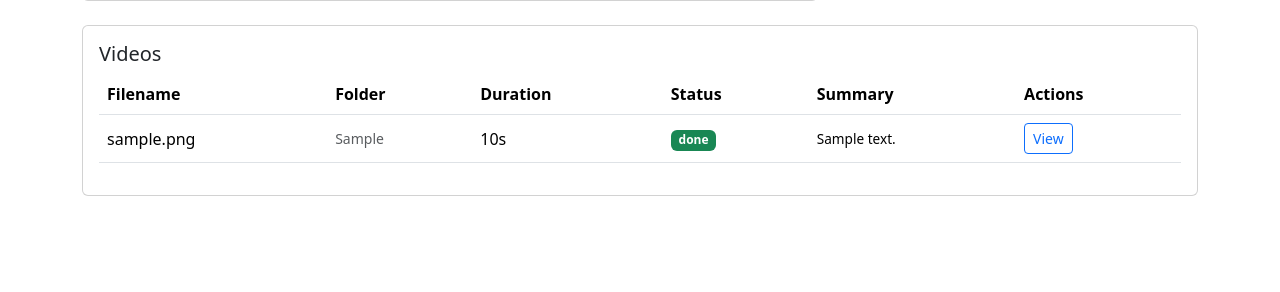
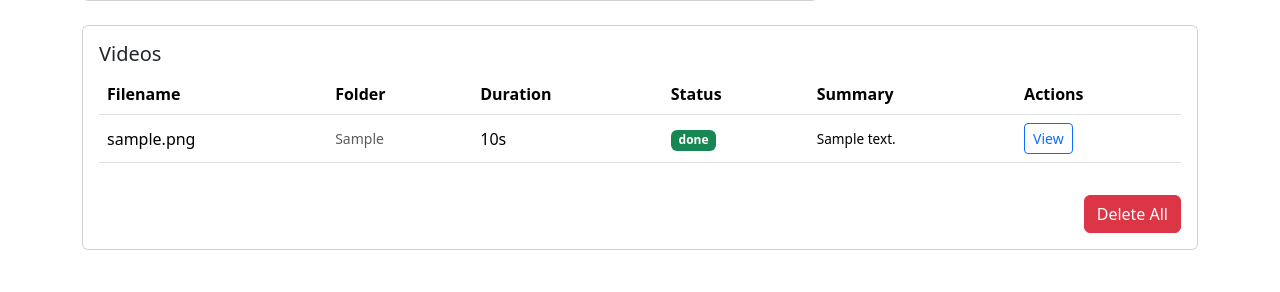
Before and after one commit to PiPcallRail/VideoAnalysis, a Flask app: page / in a window 1280 px wide. Shown: the part 287-579 px from the top of the page. Run offline with Flask 3, Linux system fonts and the light colour scheme; tables that the repository leaves empty hold one stand-in row (values such as "Sample post").

Commit message:
Add Delete All button to wipe videos, transcripts, and uploads
Provides a full reset of the app: deletes output files, uploaded
videos, and all DB records. Guarded by a confirm dialog to prevent
accidental use.

Co-Authored-By: Claude Opus 4.6 <noreply@anthropic.com>

```diff
--- a/app.py
+++ b/app.py
@@ -3,6 +3,7 @@
 import json
 import os
 import re
+import shutil
 
 from dotenv import load_dotenv
 from flask import Flask, flash, jsonify, redirect, render_template, request, send_file, url_for
@@ -258,5 +259,28 @@ def retry(video_id):
     return redirect(url_for("index"))
 
 
+@app.route("/delete-all", methods=["POST"])
+def delete_all():
+    videos = Video.query.all()
+
+    # Delete output files (txt and srt) for each video
+    for video in videos:
+        for path in (video.txt_path, video.srt_path):
+            if path and os.path.isfile(path):
+                os.remove(path)
+
+    # Delete all uploaded files
+    upload_dir = os.path.join(app.root_path, "uploads")
+    if os.path.isdir(upload_dir):
+        shutil.rmtree(upload_dir)
+
+    # Delete all rows from the Video table
+    Video.query.delete()
+    db.session.commit()
+
+    flash("All data deleted successfully.", "success")
+    return redirect(url_for("index"))
+
+
 if __name__ == "__main__":
     app.run(debug=True, port=5009)
--- a/templates/index.html
+++ b/templates/index.html
@@ -130,6 +130,10 @@
                 </tbody>
             </table>
         </div>
+        <form method="POST" action="{{ url_for('delete_all') }}" class="mt-3 text-end"
+              onsubmit="return confirm('Delete ALL videos, transcripts, and uploaded files? This cannot be undone.');">
+            <button type="submit" class="btn btn-danger">Delete All</button>
+        </form>
         {% else %}
         <p class="text-muted mb-0">No videos yet. Paste a folder path above to get started.</p>
         {% endif %}
```
